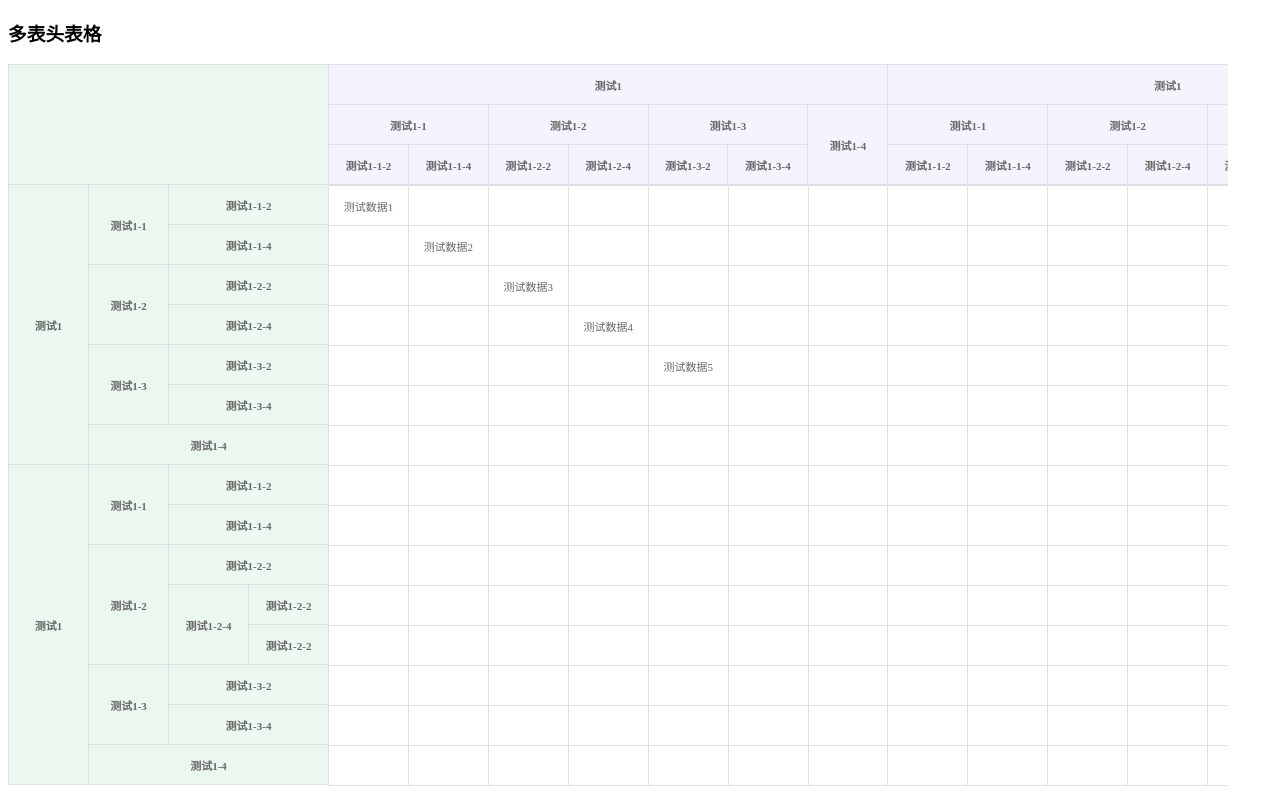
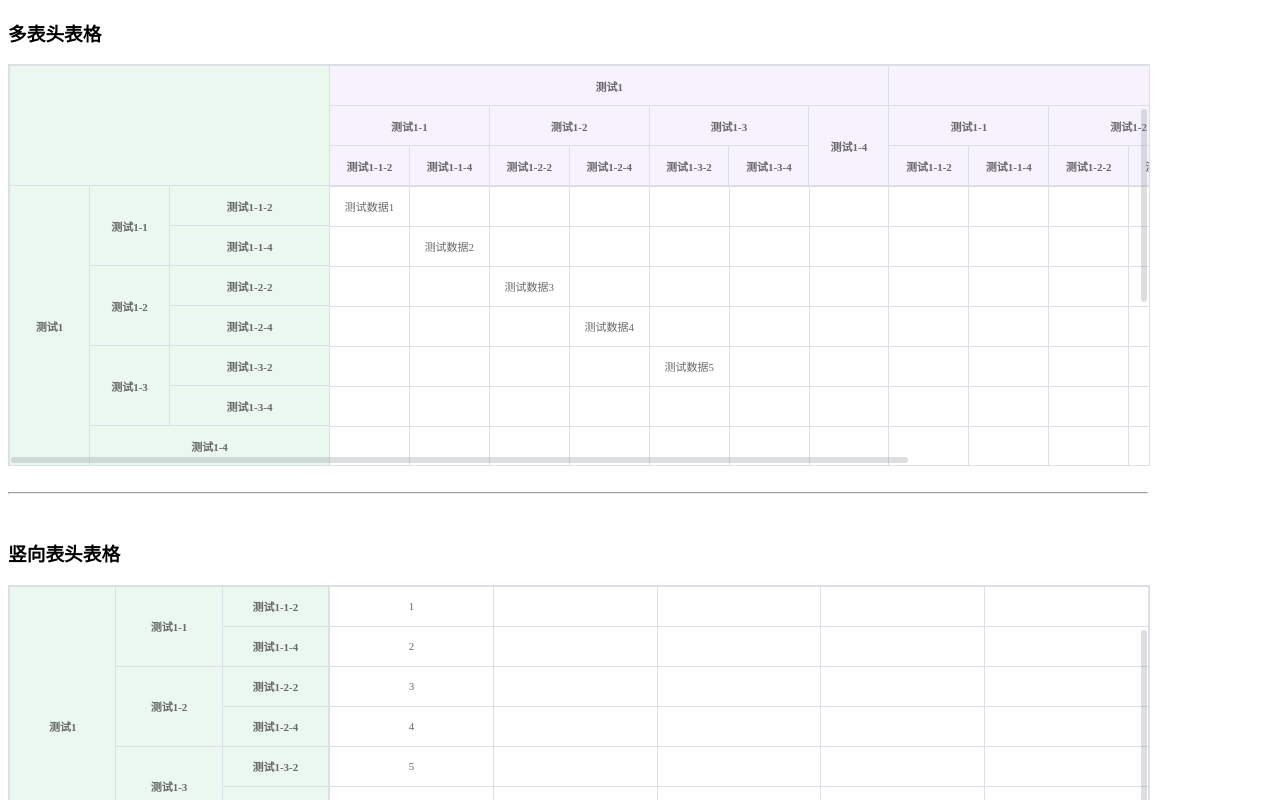
Before and after one commit to zhjing1019/moreTreeTable, a Vue app: page / in a window 1280 px wide. Shown: the top 800 px of the page. Built offline with nearby package versions, Linux system fonts and the light colour scheme.

Commit message:
moreTreeTable

```diff
--- a/src/App.vue
+++ b/src/App.vue
@@ -41,8 +41,8 @@ export default {
 
 <style>
 .more-app{
-  width: calc(100vw - 60px);
-  height: 100vh;
+  width: calc(100vw - 140px);
+  height: 400px;
 
 
 }
--- a/src/components/MoreTreeTable.vue
+++ b/src/components/MoreTreeTable.vue
@@ -28,7 +28,7 @@
       <row-head
         v-if="rowData.length > 0"
         :headers="headers"
-        class="fix north__east"
+        class="fix north__east-bottom"
         :allRow="false"
         :style="northEastStyle1"
       ></row-head>
@@ -704,6 +704,7 @@ export default {
 .editTableWrapper {
   width: 100%;
   height: 100%;
+  border: 1px solid #dcdfe6;
   .el-input--small {
     .el-input__inner {
       border-color: transparent;
@@ -712,6 +713,15 @@ export default {
       color: #606266;
       outline: 0;
     }
+  }
+}
+.north__east-bottom{
+  table{
+        border-bottom: 0;
+
+  }
+  th {
+    border-bottom: 0;
   }
 }
 
```
